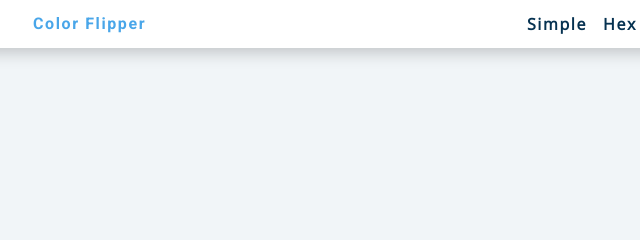
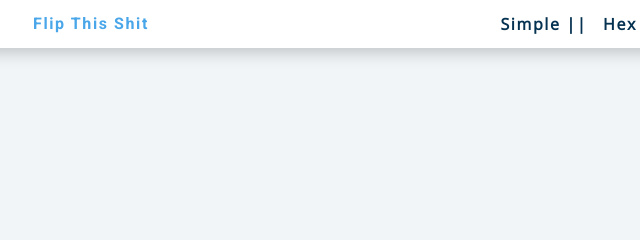
Before and after one commit to millan-figueroa/color_flipper, a plain HTML site: page final/hex.html in a window 1280 px wide. Shown: the top 240 px of the page, 297-937 px from the left. Drawn offline with nearby package versions, Linux system fonts and the light colour scheme.

```diff
--- a/final/app.js
+++ b/final/app.js
@@ -13,3 +13,4 @@ btn.addEventListener("click", function () {
 function getRandomNumber() {
   return Math.floor(Math.random() * colors.length);
 }
+console.log('Git test')
--- a/final/hex.html
+++ b/final/hex.html
@@ -3,7 +3,7 @@
   <head>
     <meta charset="UTF-8" />
     <meta name="viewport" content="width=device-width, initial-scale=1.0" />
-    <title>Color Flipper || Hex</title>
+    <title>Flip My Color! || Hex</title>
 
     <!-- styles -->
     <link rel="stylesheet" href="styles.css" />
@@ -12,9 +12,9 @@
   <body>
     <nav>
       <div class="nav-center">
-        <h4>color flipper</h4>
+        <h4>flip this shit</h4>
         <ul class="nav-links">
-          <li><a href="index.html">simple</a></li>
+          <li><a href="index.html">simple || </a></li>
           <li><a href="hex.html">hex</a></li>
         </ul>
       </div>
```
Also changed, not shown: final/index.html (+2 -2 lines), 1 other file.
